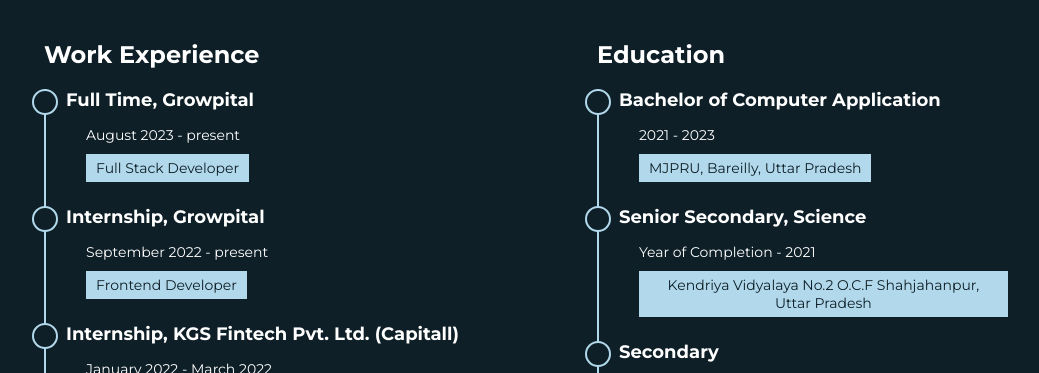
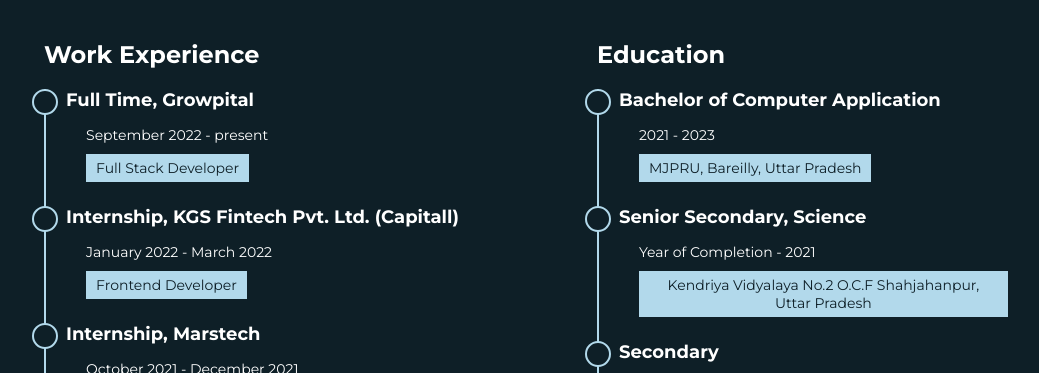
Before and after one commit to abhishekrawatwebdev/abhishek, a React (Create React App) app: page / in a window 1280 px wide. Shown: the part 1920-2293 px from the top of the page, without its empty margins (114-1153 px from the left). Built offline with nearby package versions, Linux system fonts and the light colour scheme; a web font is replaced by a local one.

Commit message:
Update workingExperience.js

```diff
--- a/src/data/workingExperience.js
+++ b/src/data/workingExperience.js
@@ -1,13 +1,8 @@
 const WorkExperienceDAta = [
     {
         heading: "Full Time, Growpital",
-        timespan: "August 2023 - present",
+        timespan: "September 2022 - present",
         title: "Full Stack Developer",
-    },
-    {
-        heading: "Internship, Growpital",
-        timespan: "September 2022 - present",
-        title: "Frontend Developer",
     },
     {
         heading: "Internship, KGS Fintech Pvt. Ltd. (Capitall)",
```
